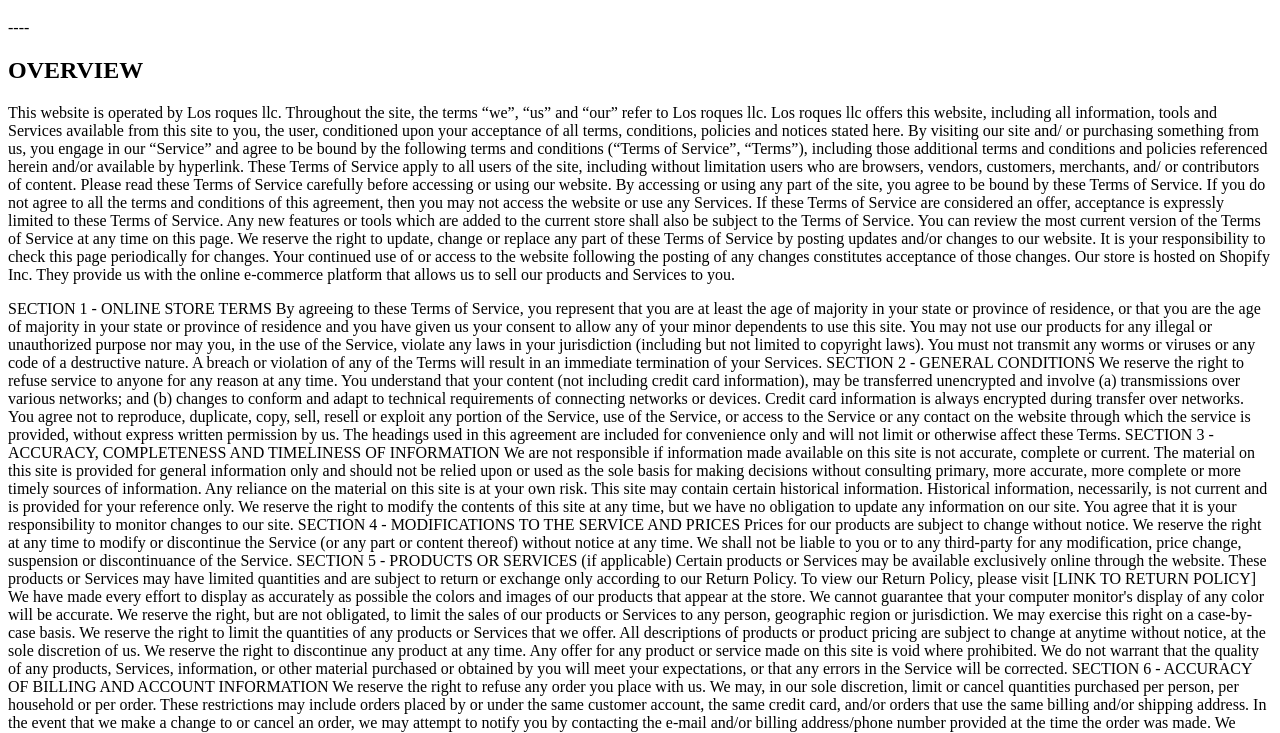
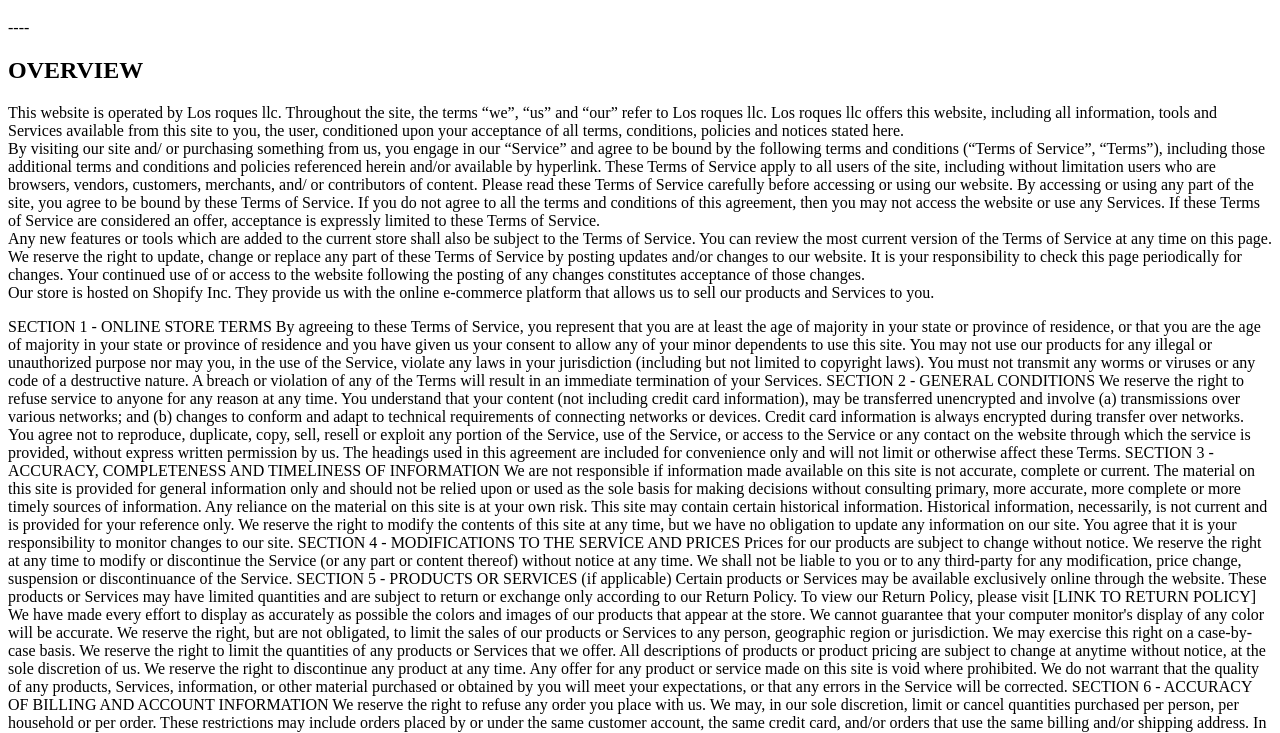
Before and after one commit to DanielB94/terminos, a plain HTML site: page terms.html in a window 1280 px wide. Shown: the part 61-794 px from the top of the page. Drawn offline with Linux system fonts and the light colour scheme.

Commit message:
index.html

```diff
--- a/terms.html
+++ b/terms.html
@@ -12,12 +12,12 @@
 
 <h2>OVERVIEW</h2>
 
-<p>This website is operated by Los roques llc. Throughout the site, the terms “we”, “us” and “our” refer to Los roques llc. Los roques llc offers this website, including all information, tools and Services available from this site to you, the user, conditioned upon your acceptance of all terms, conditions, policies and notices stated here.
+<p>This website is operated by Los roques llc. Throughout the site, the terms “we”, “us” and “our” refer to Los roques llc. Los roques llc offers this website, including all information, tools and Services available from this site to you, the user, conditioned upon your acceptance of all terms, conditions, policies and notices stated here. <br>
 
 By visiting our site and/ or purchasing something from us, you engage in our “Service” and agree to be bound by the following terms and conditions (“Terms of Service”, “Terms”), including those additional terms and conditions and policies referenced herein and/or available by hyperlink. These Terms of Service apply  to all users of the site, including without limitation users who are browsers, vendors, customers, merchants, and/ or contributors of content.
-Please read these Terms of Service carefully before accessing or using our website. By accessing or using any part of the site, you agree to be bound by these Terms of Service. If you do not agree to all the terms and conditions of this agreement, then you may not access the website or use any Services. If these Terms of Service are considered an offer, acceptance is expressly limited to these Terms of Service.
+Please read these Terms of Service carefully before accessing or using our website. By accessing or using any part of the site, you agree to be bound by these Terms of Service. If you do not agree to all the terms and conditions of this agreement, then you may not access the website or use any Services. If these Terms of Service are considered an offer, acceptance is expressly limited to these Terms of Service. <br>
 
-Any new features or tools which are added to the current store shall also be subject to the Terms of Service. You can review the most current version of the Terms of Service at any time on this page. We reserve the right to update, change or replace any part of these Terms of Service by posting updates and/or changes to our website. It is your responsibility to check this page periodically for changes. Your continued use of or access to the website following the posting of any changes constitutes acceptance of those changes.
+Any new features or tools which are added to the current store shall also be subject to the Terms of Service. You can review the most current version of the Terms of Service at any time on this page. We reserve the right to update, change or replace any part of these Terms of Service by posting updates and/or changes to our website. It is your responsibility to check this page periodically for changes. Your continued use of or access to the website following the posting of any changes constitutes acceptance of those changes. <br>
 Our store is hosted on Shopify Inc. They provide us with the online e-commerce platform that allows us to sell our products and Services to you.</p>
 
 SECTION 1 - ONLINE STORE TERMS
```
